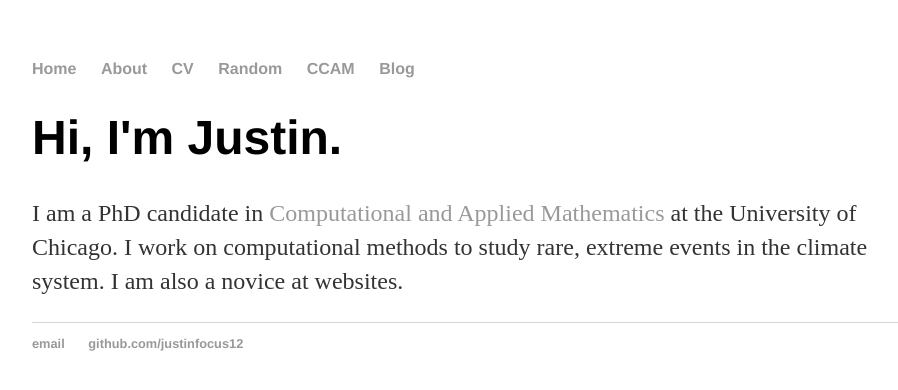
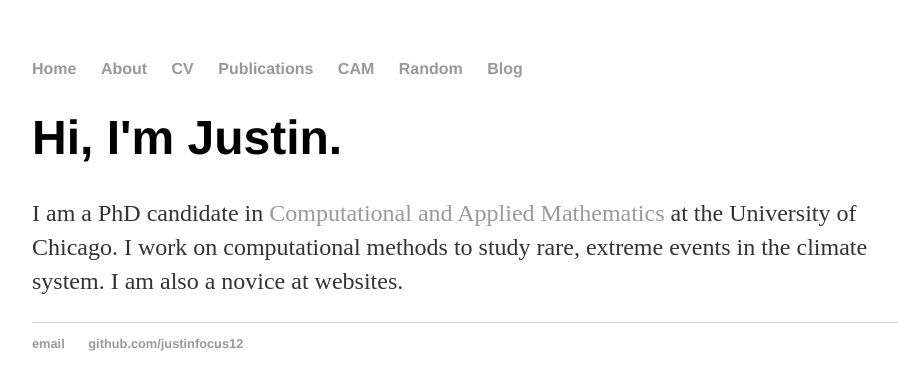
Before and after one commit to justinfocus12/justinfocus12.github.io, a Jekyll site: the page built from index.html, in a window 1280 px wide. Shown: the top 390 px of the page, without its empty margins (160-1058 px from the left). Built offline with Jekyll 4.4.1, drawn with Linux system fonts in a browser that asks for light colours.

Commit message:
Update default.html

```diff
--- a/_layouts/default.html
+++ b/_layouts/default.html
@@ -11,8 +11,9 @@
         		<li><a href="/">Home</a></li>
 	        	<li><a href="/about">About</a></li>
         		<li><a href="/cv">CV</a></li>
+			<li><a href="/publications">Publications</a></li>
+          		<li><a href="https://cam.uchicago.edu/">CAM</a></li>
           		<li><a href="/random">Random</a></li>
-          		<li><a href="https://cam.uchicago.edu/">CCAM</a></li>
 			<li><a href="/blog">Blog</a></li>
 		</ul>
 		</nav>
```
